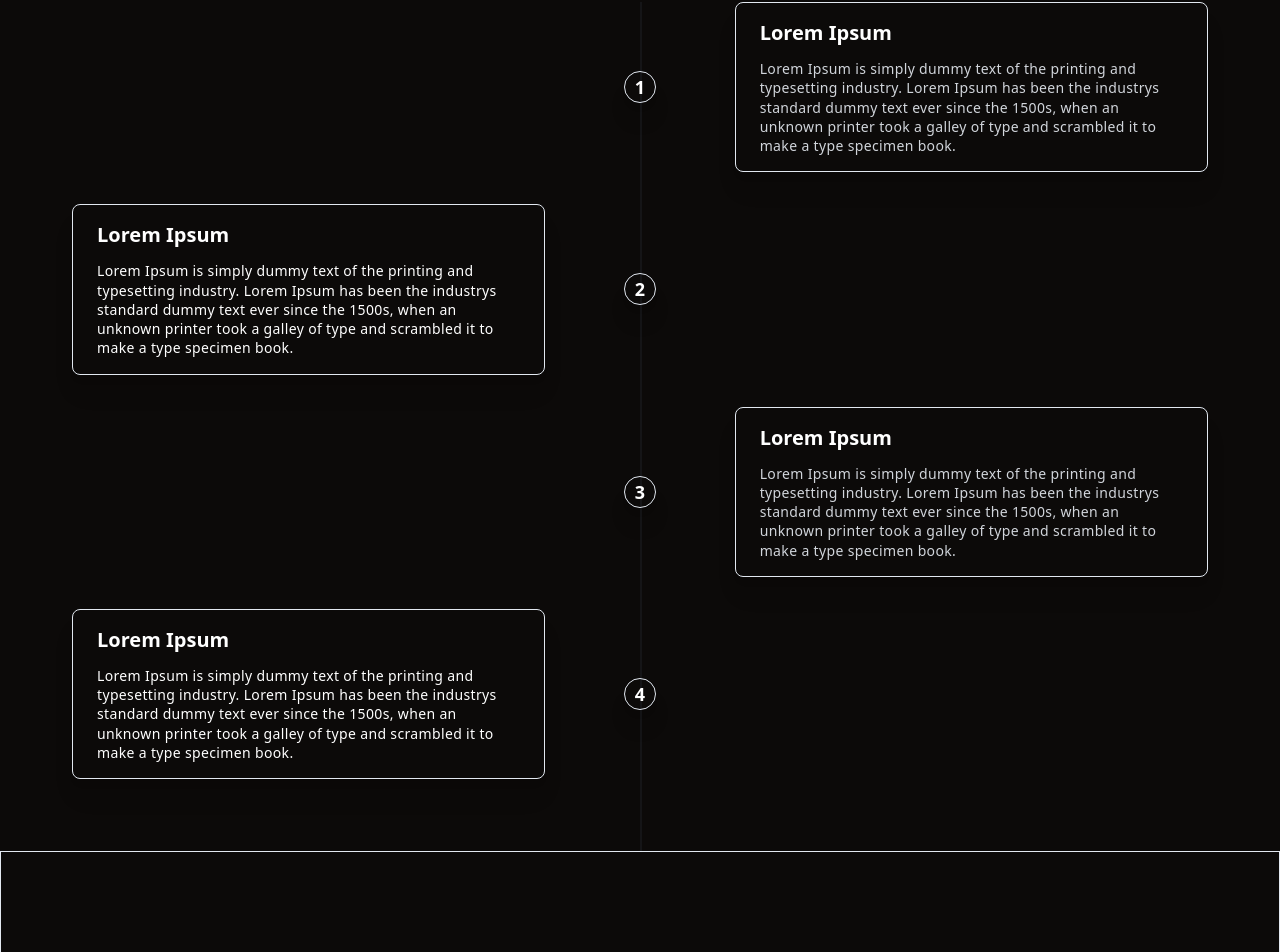
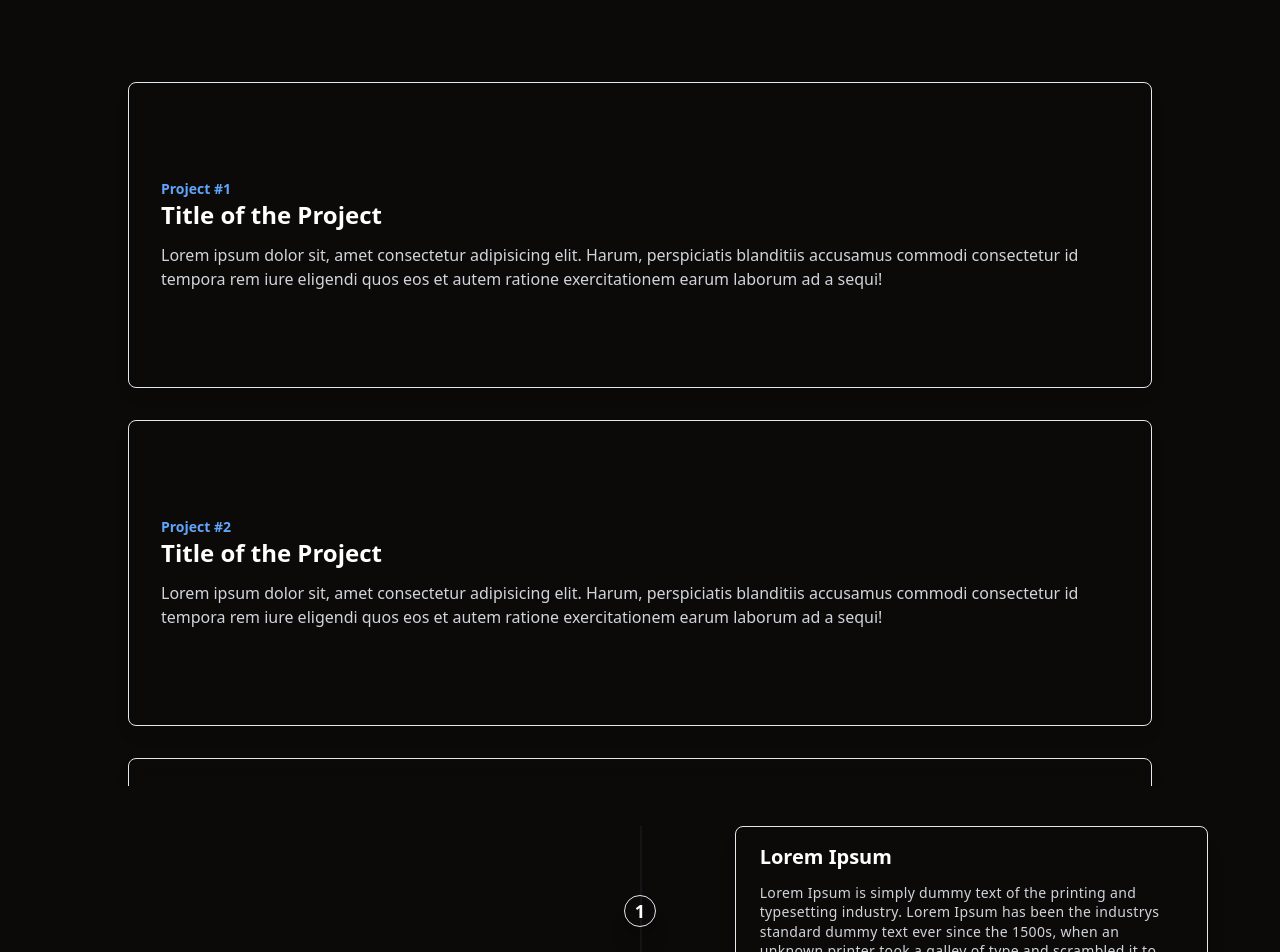
Before and after one commit to PrashantAmoli/Scarab-Landing-Page, a Next.js app: page / in a window 1280 px wide. Shown: the part 2188-3140 px from the top of the page. Built offline with nearby package versions, Linux system fonts and the light colour scheme.

Commit message:
alt cards

```diff
--- a/components/sections/Features.jsx
+++ b/components/sections/Features.jsx
@@ -2,6 +2,7 @@ import { CloudArrowUpIcon, LockClosedIcon, ServerIcon } from '@heroicons/react/2
 
 export const Features = () => {
 	return (
+		<>
 			<div className="relative my-10 overflow-y-auto lg:min-h-[70vh] border">
 				<div className="relative h-screen px-6 overflow-hidden isolate sm:py-32 lg:overflow-visible lg:px-0">
 					<div className="absolute inset-0 overflow-hidden -z-10">
@@ -100,8 +101,8 @@ export const Features = () => {
 											<span className="block">Title of the Project</span>
 										</h2>
 										<p className="">
-										Lorem ipsum dolor sit, amet consectetur adipisicing elit. Harum, perspiciatis blanditiis accusamus commodi consectetur id tempora
-										rem iure eligendi quos eos et autem ratione exercitationem earum laborum ad a sequi!
+											Lorem ipsum dolor sit, amet consectetur adipisicing elit. Harum, perspiciatis blanditiis accusamus commodi consectetur id
+											tempora rem iure eligendi quos eos et autem ratione exercitationem earum laborum ad a sequi!
 										</p>
 									</div>
 									<div
@@ -113,8 +114,8 @@ export const Features = () => {
 											<span className="block">Title of the Project</span>
 										</h2>
 										<p className="">
-										Lorem ipsum dolor sit, amet consectetur adipisicing elit. Harum, perspiciatis blanditiis accusamus commodi consectetur id tempora
-										rem iure eligendi quos eos et autem ratione exercitationem earum laborum ad a sequi!
+											Lorem ipsum dolor sit, amet consectetur adipisicing elit. Harum, perspiciatis blanditiis accusamus commodi consectetur id
+											tempora rem iure eligendi quos eos et autem ratione exercitationem earum laborum ad a sequi!
 										</p>
 									</div>
 									<div
@@ -126,8 +127,8 @@ export const Features = () => {
 											<span className="block">Title of the Project</span>
 										</h2>
 										<p className="">
-										Lorem ipsum dolor sit, amet consectetur adipisicing elit. Harum, perspiciatis blanditiis accusamus commodi consectetur id tempora
-										rem iure eligendi quos eos et autem ratione exercitationem earum laborum ad a sequi!
+											Lorem ipsum dolor sit, amet consectetur adipisicing elit. Harum, perspiciatis blanditiis accusamus commodi consectetur id
+											tempora rem iure eligendi quos eos et autem ratione exercitationem earum laborum ad a sequi!
 										</p>
 									</div>
 									<div
@@ -139,8 +140,8 @@ export const Features = () => {
 											<span className="block">Title of the Project</span>
 										</h2>
 										<p className="">
-										Lorem ipsum dolor sit, amet consectetur adipisicing elit. Harum, perspiciatis blanditiis accusamus commodi consectetur id tempora
-										rem iure eligendi quos eos et autem ratione exercitationem earum laborum ad a sequi!
+											Lorem ipsum dolor sit, amet consectetur adipisicing elit. Harum, perspiciatis blanditiis accusamus commodi consectetur id
+											tempora rem iure eligendi quos eos et autem ratione exercitationem earum laborum ad a sequi!
 										</p>
 									</div>
 									<div
@@ -152,8 +153,8 @@ export const Features = () => {
 											<span className="block">Title of the Project</span>
 										</h2>
 										<p className="">
-										Lorem ipsum dolor sit, amet consectetur adipisicing elit. Harum, perspiciatis blanditiis accusamus commodi consectetur id tempora
-										rem iure eligendi quos eos et autem ratione exercitationem earum laborum ad a sequi!
+											Lorem ipsum dolor sit, amet consectetur adipisicing elit. Harum, perspiciatis blanditiis accusamus commodi consectetur id
+											tempora rem iure eligendi quos eos et autem ratione exercitationem earum laborum ad a sequi!
 										</p>
 									</div>
 									<div
@@ -165,8 +166,8 @@ export const Features = () => {
 											<span className="block">Title of the Project</span>
 										</h2>
 										<p className="">
-										Lorem ipsum dolor sit, amet consectetur adipisicing elit. Harum, perspiciatis blanditiis accusamus commodi consectetur id tempora
-										rem iure eligendi quos eos et autem ratione exercitationem earum laborum ad a sequi!
+											Lorem ipsum dolor sit, amet consectetur adipisicing elit. Harum, perspiciatis blanditiis accusamus commodi consectetur id
+											tempora rem iure eligendi quos eos et autem ratione exercitationem earum laborum ad a sequi!
 										</p>
 									</div>
 								</div>
@@ -175,5 +176,91 @@ export const Features = () => {
 					</div>
 				</div>
 			</div>
+
+			<div className="relative min-h-[20vh] mt-16 max-h-screen overflow-y-auto stacked">
+				<div className="relative flex flex-col px-2 pt-24 pb-12 font-sans text-gray-300  min-h-[100vh]">
+					<div className="flex-1 space-y-8">
+						<div
+							// style={{ top: 'calc(1rem * 1)' }}
+							className="sticky w-full max-w-5xl px-8 py-24 mx-auto space-y-4 bg-stone-950/90 border rounded-lg shadow-lg transition-all hover:scale-105 backdrop-blur top-[calc(2.5rem*1)]"
+						>
+							<h2 className="space-y-1 text-2xl font-bold leading-none text-white">
+								<span className="block text-sm text-blue-400">Project #1 </span>
+								<span className="block">Title of the Project</span>
+							</h2>
+							<p className="">
+								Lorem ipsum dolor sit, amet consectetur adipisicing elit. Harum, perspiciatis blanditiis accusamus commodi consectetur id tempora rem
+								iure eligendi quos eos et autem ratione exercitationem earum laborum ad a sequi!
+							</p>
+						</div>
+						<div
+							// style="top: calc(2rem * 2);"
+							className="sticky w-full max-w-5xl px-8 py-24 mx-auto space-y-4 bg-stone-950/90 border rounded-lg shadow-lg transition-all hover:scale-105 backdrop-blur top-[calc(2.5rem*2)]"
+						>
+							<h2 className="space-y-1 text-2xl font-bold leading-none text-white">
+								<span className="block text-sm text-blue-400">Project #2 </span>
+								<span className="block">Title of the Project</span>
+							</h2>
+							<p className="">
+								Lorem ipsum dolor sit, amet consectetur adipisicing elit. Harum, perspiciatis blanditiis accusamus commodi consectetur id tempora rem
+								iure eligendi quos eos et autem ratione exercitationem earum laborum ad a sequi!
+							</p>
+						</div>
+						<div
+							// style="top: calc(2rem * 3);"
+							className="sticky w-full max-w-5xl px-8 py-24 mx-auto space-y-4 bg-stone-950/90 border rounded-lg shadow-lg transition-all hover:scale-105 backdrop-blur top-[calc(2.5rem*3)]"
+						>
+							<h2 className="space-y-1 text-2xl font-bold leading-none text-white">
+								<span className="block text-sm text-blue-400">Project #3 </span>
+								<span className="block">Title of the Project</span>
+							</h2>
+							<p className="">
+								Lorem ipsum dolor sit, amet consectetur adipisicing elit. Harum, perspiciatis blanditiis accusamus commodi consectetur id tempora rem
+								iure eligendi quos eos et autem ratione exercitationem earum laborum ad a sequi!
+							</p>
+						</div>
+						<div
+							// style="top: calc(2rem * 4);"
+							className="sticky w-full max-w-5xl px-8 py-24 mx-auto space-y-4 bg-stone-950/90 border rounded-lg shadow-lg transition-all hover:scale-105 backdrop-blur top-[calc(2.5rem*4)]"
+						>
+							<h2 className="space-y-1 text-2xl font-bold leading-none text-white">
+								<span className="block text-sm text-blue-400">Project #4 </span>
+								<span className="block">Title of the Project</span>
+							</h2>
+							<p className="">
+								Lorem ipsum dolor sit, amet consectetur adipisicing elit. Harum, perspiciatis blanditiis accusamus commodi consectetur id tempora rem
+								iure eligendi quos eos et autem ratione exercitationem earum laborum ad a sequi!
+							</p>
+						</div>
+						<div
+							// style="top: calc(2rem * 5);"
+							className="sticky w-full max-w-5xl px-8 py-24 mx-auto space-y-4 bg-stone-950/90 border rounded-lg shadow-lg transition-all hover:scale-105 backdrop-blur top-[calc(2.5rem*5)]"
+						>
+							<h2 className="space-y-1 text-2xl font-bold leading-none text-white">
+								<span className="block text-sm text-blue-400">Project #5 </span>
+								<span className="block">Title of the Project</span>
+							</h2>
+							<p className="">
+								Lorem ipsum dolor sit, amet consectetur adipisicing elit. Harum, perspiciatis blanditiis accusamus commodi consectetur id tempora rem
+								iure eligendi quos eos et autem ratione exercitationem earum laborum ad a sequi!
+							</p>
+						</div>
+						<div
+							// style="top: calc(2rem * 6);"
+							className="sticky w-full max-w-5xl px-8 py-24 mx-auto space-y-4 bg-stone-950/90 border rounded-lg shadow-lg transition-all hover:scale-105 backdrop-blur top-[calc(2.5rem*6)] invisible"
+						>
+							<h2 className="space-y-1 text-2xl font-bold leading-none text-white">
+								<span className="block text-sm text-blue-400">Project #6 </span>
+								<span className="block">Title of the Project</span>
+							</h2>
+							<p className="">
+								Lorem ipsum dolor sit, amet consectetur adipisicing elit. Harum, perspiciatis blanditiis accusamus commodi consectetur id tempora rem
+								iure eligendi quos eos et autem ratione exercitationem earum laborum ad a sequi!
+							</p>
+						</div>
+					</div>
+				</div>
+			</div>
+		</>
 	);
 };
```
Lines whose indentation alone changed are shown as unchanged.
